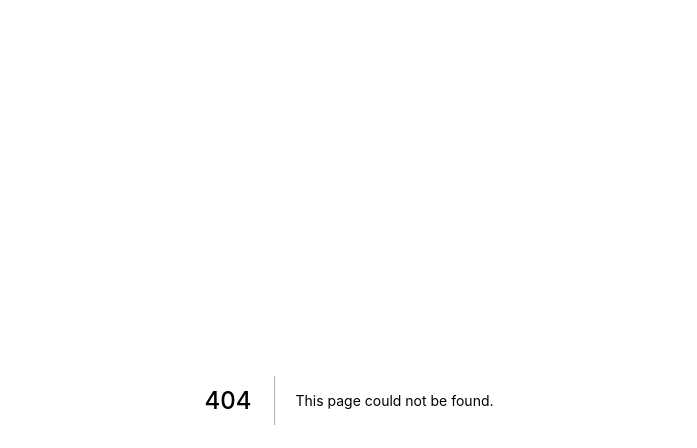
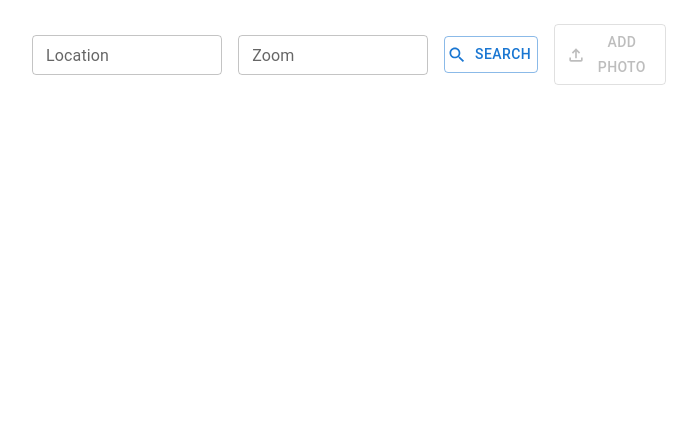
Before and after one commit to doctorchebo/garbage_collection, a Next.js app: page /components/searchForm in a window 1280 px wide. Before the commit this address had no page. Shown: the top 448 px of the page, without its empty margins (291-988 px from the left). Built offline with nearby package versions, Linux system fonts and the light colour scheme.

Commit message:
moving map to separate component and adding form

```diff
--- /dev/null
+++ b/pages/components/searchForm.js
@@ -0,0 +1,57 @@
+import { Box, Button, TextField } from "@mui/material";
+import React, { useState } from "react";
+import FileUploadOutlinedIcon from "@mui/icons-material/FileUploadOutlined";
+import { Search } from "@mui/icons-material";
+function SearchForm() {
+  const [zoom, setZoom] = useState(3);
+  const [location, setLocation] = useState(null);
+  console.log("Zoom =>" + zoom);
+  console.log("Location =>" + location);
+  return (
+    <Box
+      maxWidth="650px"
+      component="form"
+      m={2}
+      display="flex"
+      alignItems="center"
+      justifyContent="center"
+      position="absolute"
+      style={{
+        zIndex: 10,
+        left: 0,
+        right: 0,
+        marginLeft: "auto",
+        marginRight: "auto",
+        backgroundColor: "rgba(255,255,255,1)",
+      }}
+    >
+      <TextField
+        sx={{ m: 1 }}
+        label="Location"
+        id="outlined-size-small"
+        size="small"
+        onChange={(e) => setLocation(e.target.value)}
+      />
+      <TextField
+        sx={{ m: 1 }}
+        label="Zoom"
+        id="outlined-size-small"
+        size="small"
+        onChange={(e) => setZoom(e.target.value)}
+      />
+      <Button sx={{ m: 1 }} variant="outlined" startIcon={<Search />}>
+        Search
+      </Button>
+      <Button
+        disabled
+        sx={{ m: 1 }}
+        variant="outlined"
+        startIcon={<FileUploadOutlinedIcon />}
+      >
+        Add photo
+      </Button>
+    </Box>
+  );
+}
+
+export default SearchForm;
--- a/styles/Home.module.css
+++ b/styles/Home.module.css
@@ -108,6 +108,7 @@
   margin-left: 0.5rem;
 }
 
+
 @media (max-width: 600px) {
   .grid {
     width: 100%;
--- /dev/null
+++ b/styles/Map.module.css
@@ -0,0 +1,4 @@
+.map {
+    width: 100%;
+    height: 100vh;
+  }
```
Also changed, not shown: package.json (+7 -0 lines), pages/components/map.js (added, +27 -0 lines), pages/index.js (+9 -65 lines), 1 other file (tests, documents, lock files or other folders).
